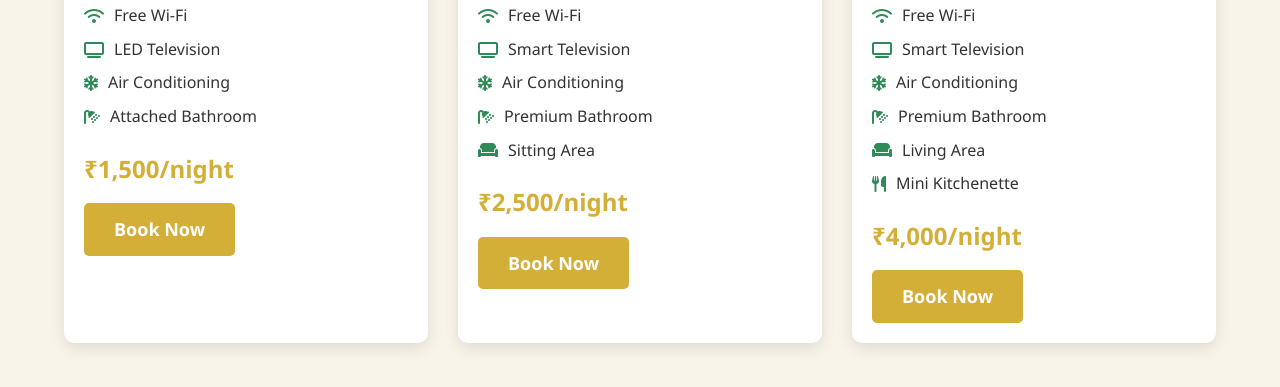
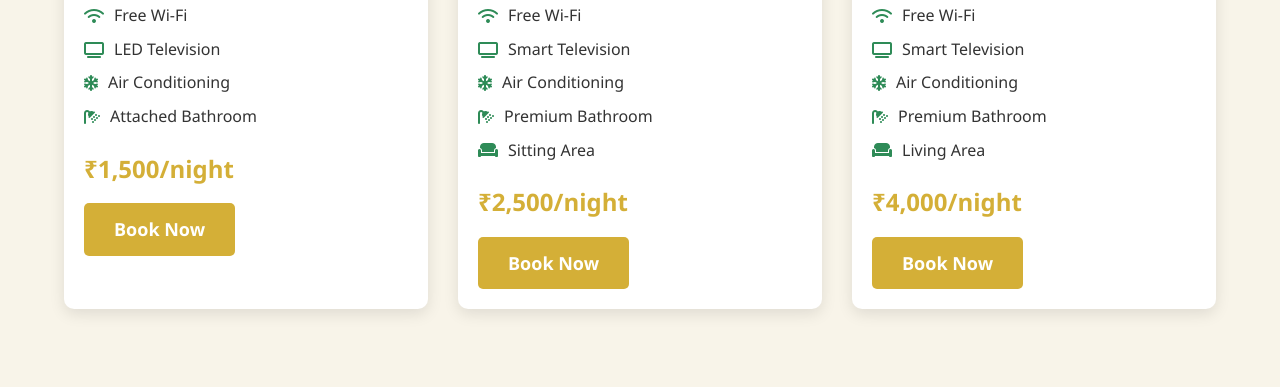
Before and after one commit to Anis-shaikh-info/Hotel_V, a plain HTML site: page index.html in a window 1280 px wide. Shown: the part 1939-2326 px from the top of the page. Drawn offline with Linux system fonts and the light colour scheme.

Commit message:
Remove Mini Kitchenette from room features list
Updated

```diff
--- a/index.html
+++ b/index.html
@@ -600,7 +600,6 @@
                             <li><i class="fas fa-snowflake"></i> Air Conditioning</li>
                             <li><i class="fas fa-shower"></i> Premium Bathroom</li>
                             <li><i class="fas fa-couch"></i> Living Area</li>
-                            <li><i class="fas fa-utensils"></i> Mini Kitchenette</li>
                         </ul>
                         <div class="room-price">₹4,000/night</div>
                         <a href="#booking" class="btn">Book Now</a>
```
